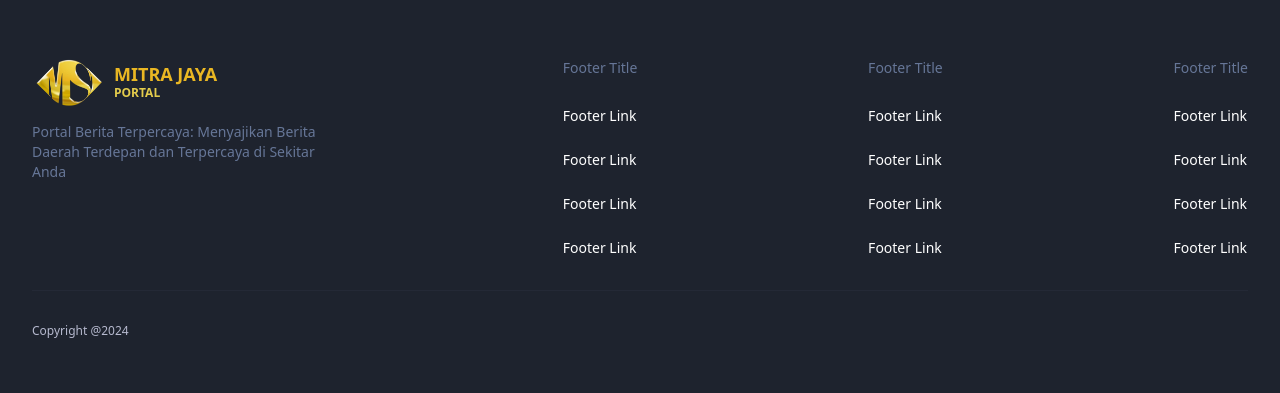
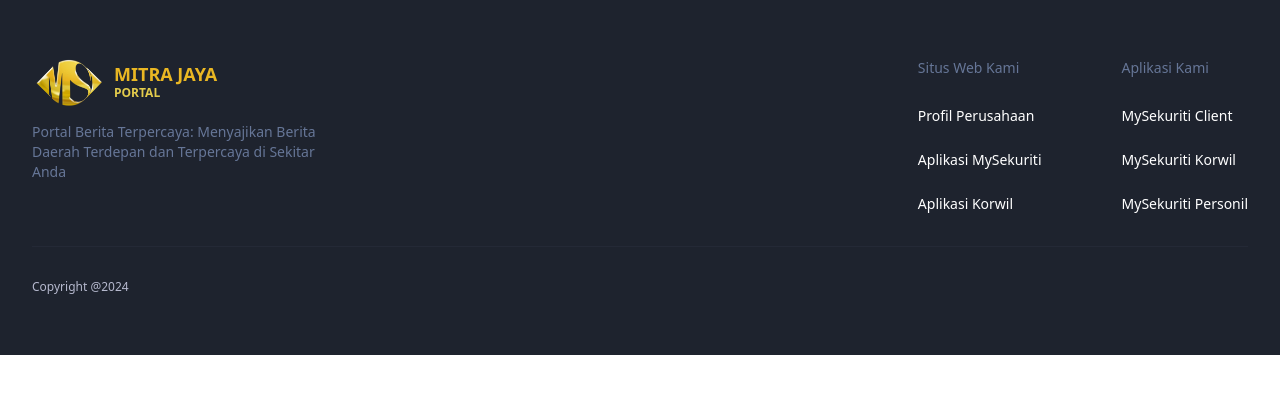
Before and after one commit to esarijal/mitrajaya-portal, a React (Vite) app: page / in a window 1280 px wide. Shown: the part 988-1381 px from the top of the page. After the commit the page ends 1343 px from the top, so only its background shows below. Built offline with nearby package versions, Linux system fonts and the light colour scheme; no server answers.

Commit message:
feat : footer url

```diff
--- a/src/components/custom/footer.tsx
+++ b/src/components/custom/footer.tsx
@@ -20,34 +20,78 @@ function Footer() {
           </p>
         </div>
 
+        <div className="flex flex-row gap-20">
           <div className="text-sm space-y-7">
-          <p className="text-primary-foreground">Footer Title</p>
+            <p className="text-primary-foreground">Situs Web Kami</p>
             <ul className="space-y-6 text-primary">
-            <li>Footer Link</li>
-            <li>Footer Link</li>
-            <li>Footer Link</li>
-            <li>Footer Link</li>
+              <li>
+                <a
+                  className="hover:underline"
+                  target="_blank"
+                  rel="noreferrer"
+                  href="http://ptmitrajaya.com"
+                >
+                  Profil Perusahaan
+                </a>
+              </li>
+              <li>
+                <a
+                  className="hover:underline"
+                  target="_blank"
+                  rel="noreferrer"
+                  href="http://mysekuriti.com"
+                >
+                  Aplikasi MySekuriti
+                </a>
+              </li>
+              <li>
+                <a
+                  className="hover:underline"
+                  target="_blank"
+                  rel="noreferrer"
+                  href="http://korwil.mysekuriti.com"
+                >
+                  Aplikasi Korwil
+                </a>
+              </li>
             </ul>
           </div>
 
           <div className="text-sm space-y-7">
-          <p className="text-primary-foreground">Footer Title</p>
+            <p className="text-primary-foreground">Aplikasi Kami</p>
             <ul className="space-y-6 text-primary">
-            <li>Footer Link</li>
-            <li>Footer Link</li>
-            <li>Footer Link</li>
-            <li>Footer Link</li>
+              <li>
+                <a
+                  className="hover:underline"
+                  target="_blank"
+                  rel="noreferrer"
+                  href="https://play.google.com/store/apps/details?id=com.ddev.mysecurityklien"
+                >
+                  MySekuriti Client
+                </a>
+              </li>
+              <li>
+                <a
+                  className="hover:underline"
+                  target="_blank"
+                  rel="noreferrer"
+                  href="https://play.google.com/store/apps/details?id=com.ddev.mysecuritykorwil"
+                >
+                  MySekuriti Korwil
+                </a>
+              </li>
+              <li>
+                <a
+                  className="hover:underline"
+                  target="_blank"
+                  rel="noreferrer"
+                  href="https://play.google.com/store/apps/details?id=com.mysecurity_personil"
+                >
+                  MySekuriti Personil
+                </a>
+              </li>
             </ul>
           </div>
-
-        <div className="text-sm space-y-7">
-          <p className="text-primary-foreground">Footer Title</p>
-          <ul className="space-y-6 text-primary">
-            <li>Footer Link</li>
-            <li>Footer Link</li>
-            <li>Footer Link</li>
-            <li>Footer Link</li>
-          </ul>
         </div>
       </div>
       <Separator />
```
Lines whose indentation alone changed are shown as unchanged.
